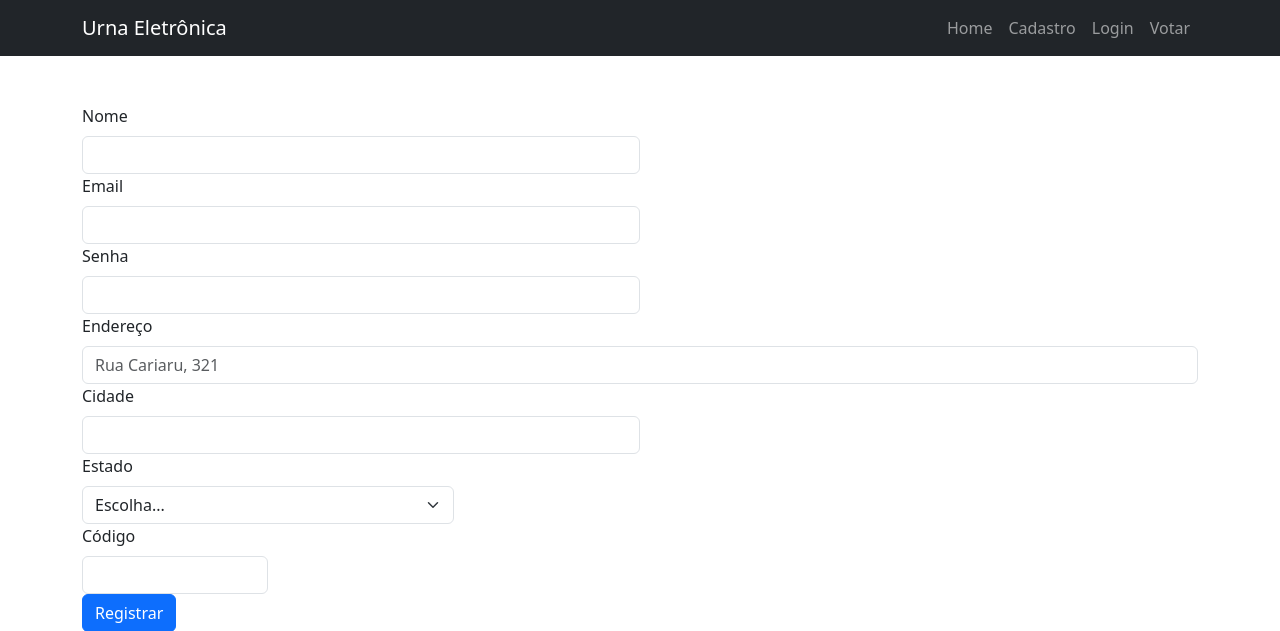
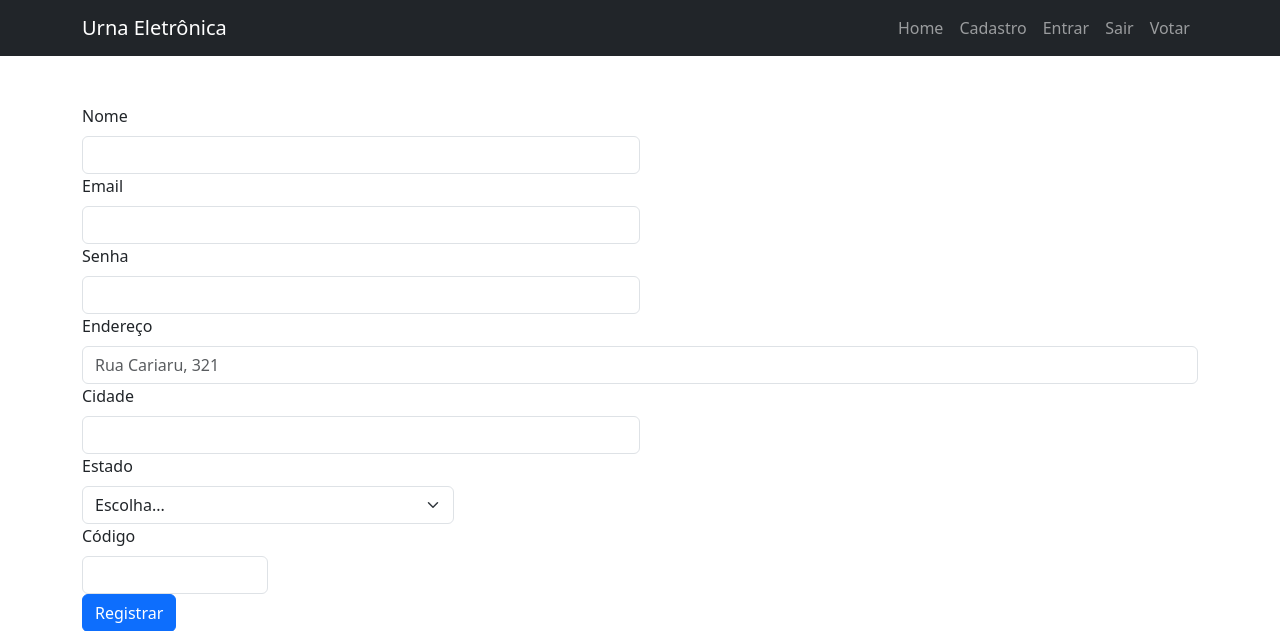
Before and after one commit to lialisa55/urna-eletronica, a PHP site: page /cadastro.php in a window 1280 px wide. Shown: the top 631 px of the page. Run offline with PHP 8.4, Linux system fonts and the light colour scheme.

Commit message:
adicionado sair da sessão funcional

```diff
--- a/navbar.php
+++ b/navbar.php
@@ -46,7 +46,10 @@
               <a class="nav-link" href="cadastro.php">Cadastro</a>
             </li>
             <li class="nav-item">
-              <a class="nav-link" href="login.php">Login</a>
+              <a class="nav-link" href="login.php">Entrar</a>
+            </li>
+            <li class="nav-item">
+              <a class="nav-link" href="sair.php">Sair</a>
             </li>
             <li class="nav-item">
                 <a class="nav-link" href="#">Votar</a>
```
Also changed, not shown: sair.php (added, +9 -0 lines).
